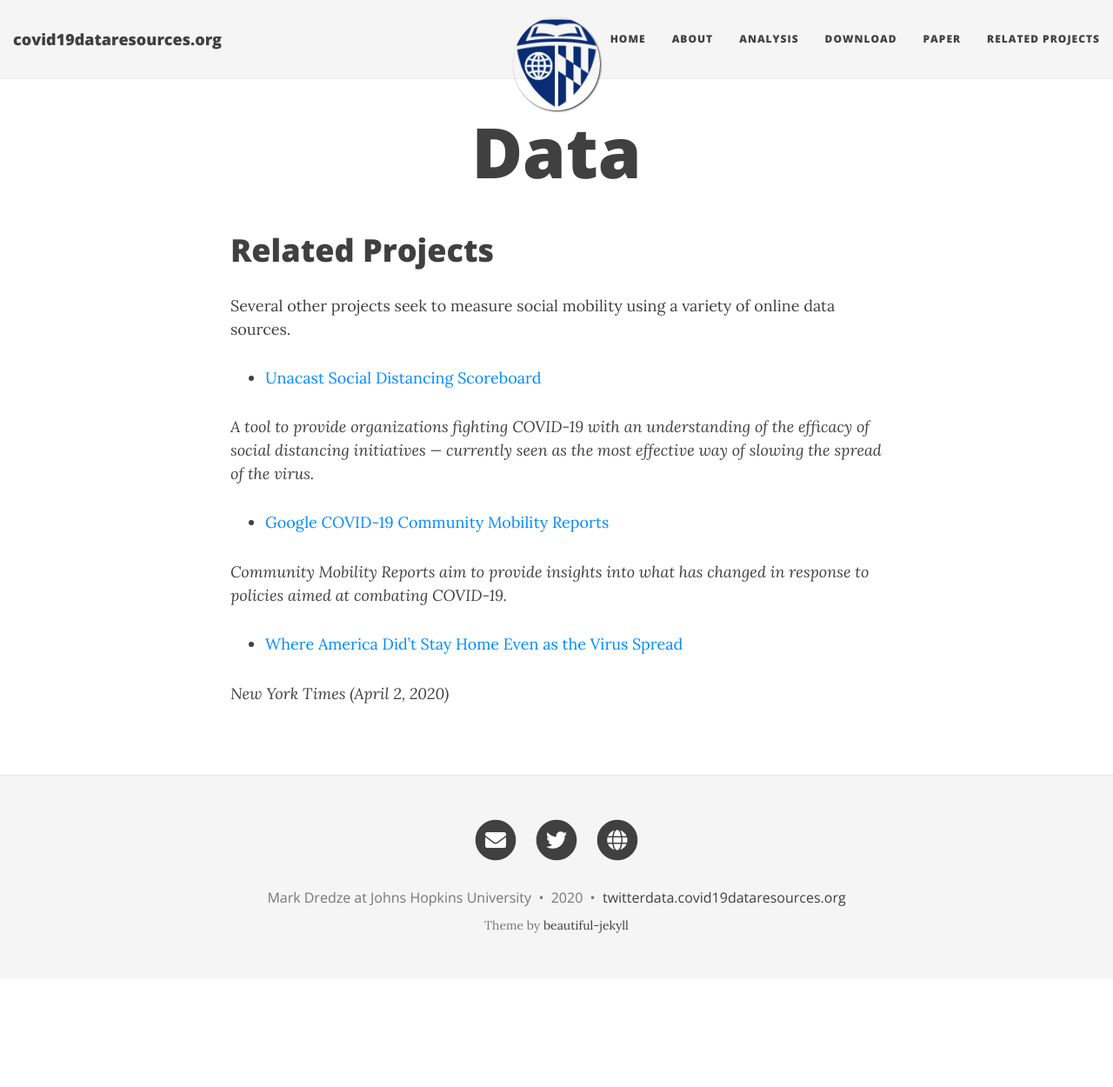
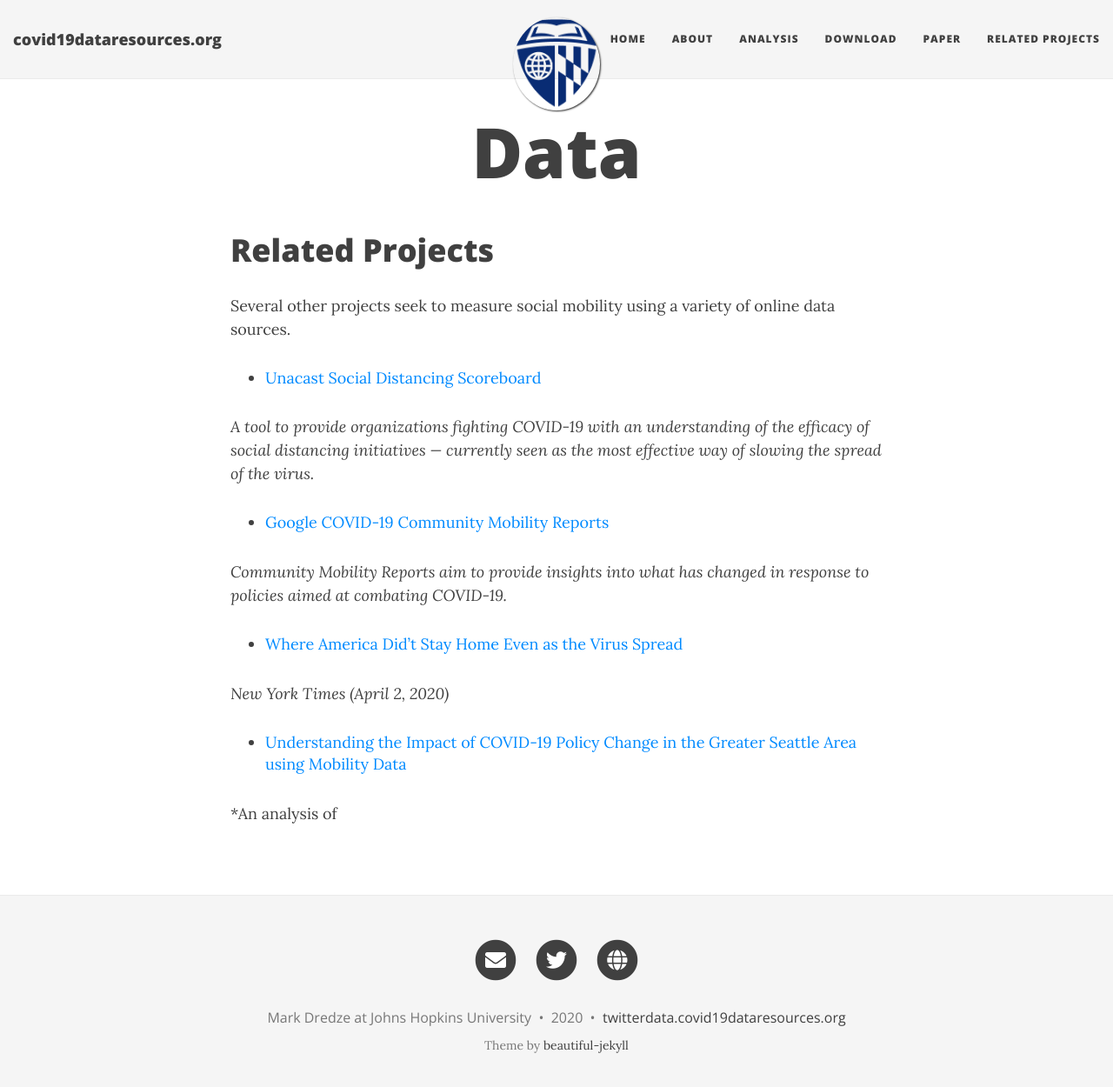
Before and after one commit to mdredze/covid19_social_mobility.github.io, a Jekyll site: the page built from related.md, in a window 1280 px wide and 1263 px high. Shown: the top 1250 px of the window at 87% size. Built offline with Jekyll 4.4.1, drawn with Linux system fonts in a browser that asks for light colours; nearby versions of some CDN libraries.

Commit message:
New project in related work

```diff
--- a/related.md
+++ b/related.md
@@ -20,3 +20,8 @@
 - [Where America Did't Stay Home Even as the Virus Spread](https://www.nytimes.com/interactive/2020/04/02/us/coronavirus-social-distancing.html)
 
 *New York Times (April 2, 2020)*
+
+- [Understanding the Impact of COVID-19 Policy Change
+in the Greater Seattle Area using Mobility Data](https://covid.idmod.org/data/Understanding_impact_of_COVID_policy_change_Seattle.pdf)
+
+*An analysis of
```
